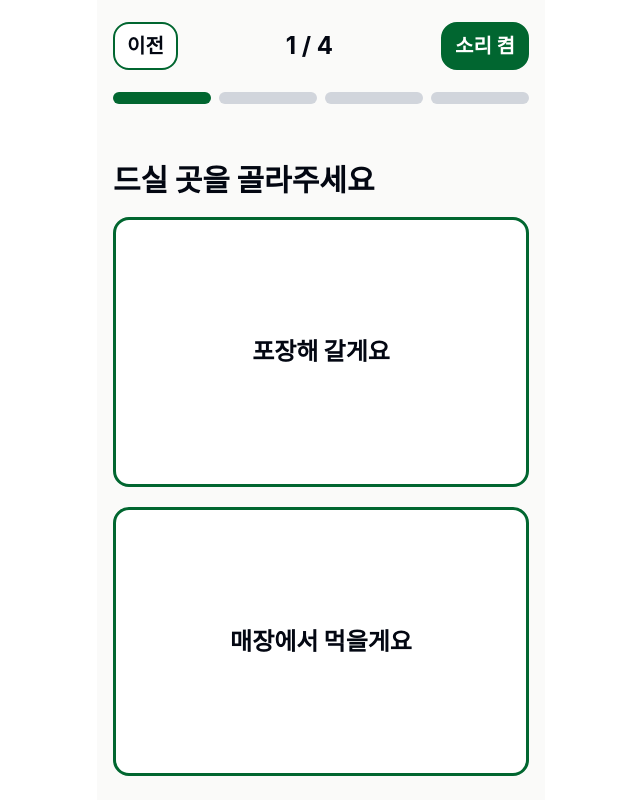
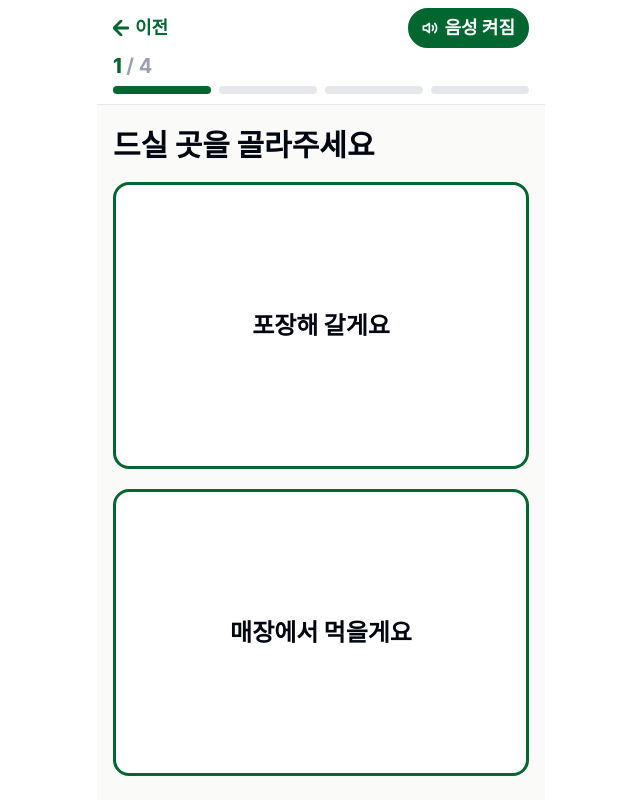
Before and after one commit to Emp10yee/e-um-easyview, a React (Vite) app in the folder frontend/: page / in a window 1280 px wide. Both pictures are taken after a click on the button "주문 시작하기". Shown: the whole page, without its empty margins (319-959 px from the left). Built offline with nearby package versions, Linux system fonts and the light colour scheme; a web font is replaced by a local one.

Commit message:
Feat: 5차 다듬기. UI 개선

```diff
--- a/frontend/src/pages.tsx
+++ b/frontend/src/pages.tsx
@@ -42,12 +42,8 @@ export function AppProvider({ children }: { children: ReactNode }) {
 export const useAppCtx = () => useContext(AppContext)
 
 // ===== 공통 버튼 스타일 (진한 녹색 + 흰 글씨, 아이콘 없이 글자만, 파랑/파스텔 안 씀) =====
-const BTN = 'touch-manipulation active:scale-95 rounded-2xl font-extrabold'
+const BTN = 'touch-manipulation active:scale-95 transition-transform rounded-2xl font-extrabold'
 const PRIMARY = `${BTN} min-h-[72px] w-full text-2xl bg-green-800 text-white active:bg-green-900 disabled:bg-gray-300 disabled:text-gray-700`
-// 보조 버튼은 한 단계 얇게(bold) → 질문·안내·메인 버튼이 먼저 보이게
-const SECONDARY = `${BTN.replace('font-extrabold', 'font-bold')} min-h-[60px] text-xl bg-white text-gray-950 border-[3px] border-green-800 active:bg-gray-100 disabled:opacity-40`
-// 맨 위 작은 버튼 (뒤로, 소리) — 사용자 요청으로 60px 규칙 예외
-const SMALL = `${BTN.replace('font-extrabold', 'font-bold')} shrink-0 min-h-[48px] px-3 text-xl border-2 border-green-800 disabled:opacity-40`
 
 const CUSTOM = '직접 입력'
 
@@ -154,16 +150,20 @@ export function StartPage() {
   }
 
   return (
-    // 배경은 아주 연한 회색 → 흰 버튼이 카드처럼 떠 보이게
-    <div className="h-dvh w-full max-w-md mx-auto bg-stone-50 text-gray-950 flex flex-col px-4 pt-4 pb-6">
-      {/* 상단: 이전 + 진행 표시 + 소리 켬/끔 (가이드 화면과 같은 배치) */}
-      <div className="flex items-center justify-between gap-3 min-h-[60px]">
-        <button onClick={goBack} className={`${SMALL} bg-white text-gray-950`}>
+    // 전체 배경은 연한 회색(bg-stone-50), 상단바만 흰색(bg-white)으로 구분
+    <div className="h-dvh w-full max-w-md mx-auto bg-stone-50 text-gray-950 flex flex-col">
+      {/* 흰색 상단바 (슬림형): 1줄(← 이전 / 음성 켜짐) + 2줄(순서 + 바로 오른쪽에 고른 내용) + 3줄(진행 막대) */}
+      <header className="shrink-0 bg-white px-4 pt-2 pb-2.5 border-b border-gray-200">
+        <div className="flex items-center justify-between gap-3">
+          <button
+            onClick={goBack}
+            className="touch-manipulation active:scale-95 transition-transform min-h-[36px] pr-2 flex items-center gap-1.5 text-lg font-extrabold text-green-800"
+          >
+            <svg className="w-4 h-4 shrink-0" viewBox="4 4 16 16" fill="none" stroke="currentColor" strokeWidth="2.8" strokeLinecap="round" strokeLinejoin="round" aria-hidden="true">
+              <path d="M19 12H5M12 19l-7-7 7-7" />
+            </svg>
             이전
           </button>
-        <span className="text-2xl font-bold">
-          {step + 1} / {steps.length}
-        </span>
           <button
             onClick={() => {
               // 끌 때는 읽던 것 바로 멈춤, 켜면 지금 질문을 다시 읽어줌
@@ -171,30 +171,49 @@ export function StartPage() {
               setSound(!sound)
             }}
             aria-pressed={sound}
-          className={`${SMALL} ${sound ? 'bg-green-800 text-white' : 'bg-white text-gray-950'}`}
+            className={`touch-manipulation active:scale-95 transition-transform min-h-[36px] px-3 py-1 rounded-full border-2 border-green-800 flex items-center gap-1.5 text-lg font-bold ${
+              sound ? 'bg-green-800 text-white' : 'bg-white text-green-800'
+            }`}
           >
-          {sound ? '소리 켬' : '소리 끔'}
+            <svg className="w-4 h-4 shrink-0" viewBox="0 0 24 24" fill="none" stroke="currentColor" strokeWidth="2.5" strokeLinecap="round" strokeLinejoin="round" aria-hidden="true">
+              <polygon points="11 5 6 9 2 9 2 15 6 15 11 19 11 5" />
+              {sound ? (
+                <path d="M15.54 8.46a5 5 0 0 1 0 7.07M19.07 4.93a10 10 0 0 1 0 14.14" />
+              ) : (
+                <path d="M23 9l-6 6M17 9l6 6" />
+              )}
+            </svg>
+            {sound ? '음성 켜짐' : '음성 꺼짐'}
           </button>
         </div>
 
-      {/* 진행 막대 (녹색 = 지난 단계) */}
-      <div className="flex gap-2 mt-4">
-        {steps.map((_, i) => (
-          <div key={i} className={`h-3 flex-1 rounded-full ${i <= step ? 'bg-green-800' : 'bg-gray-300'}`} />
-        ))}
-      </div>
-
-      {/* 지금까지 고른 내용 (첫 단계는 비어 있어도 자리 유지) */}
-      <p className="min-h-[28px] mt-4 text-xl font-bold text-green-800 break-keep">
+        {/* 순서(왼쪽) + 바로 오른쪽 옆에 지금까지 고른 내용 */}
+        <div className="flex items-baseline gap-2.5 mt-1 min-h-[26px]">
+          <span className="shrink-0 text-xl font-extrabold">
+            <span className="text-green-800">{step + 1}</span>{' '}
+            <span className="text-gray-400 font-bold">/ {steps.length}</span>
+          </span>
+          <p className="min-w-0 text-xl font-bold text-green-800 break-keep truncate">
             {steps
               .slice(0, step)
               .map((st) => (st.key === 'dineType' ? (sel.dineType.startsWith('포장') ? '포장' : '매장') : sel[st.key]))
               .filter(Boolean)
               .join(' · ')}
           </p>
+        </div>
 
+        {/* 진행 막대 (녹색 = 지난 단계) */}
+        <div className="flex gap-2 mt-1.5">
+          {steps.map((_, i) => (
+            <div key={i} className={`h-2 flex-1 rounded-full ${i <= step ? 'bg-green-800' : 'bg-gray-200'}`} />
+          ))}
+        </div>
+      </header>
+
+      {/* 본문 영역 (연한 회색 배경 위 질문 + 흰색 선택 카드) */}
+      <div className="flex-1 min-h-0 flex flex-col px-4 pt-5 pb-6">
         {/* 질문 */}
-      <h1 className="text-3xl font-extrabold leading-snug mt-3 mb-4 break-keep">
+        <h1 className="text-3xl font-extrabold leading-snug mb-4 break-keep">
           {question}
         </h1>
 
@@ -238,6 +257,7 @@ export function StartPage() {
             ))}
           </div>
         )}
+      </div>
     </div>
   )
 }
@@ -326,7 +346,7 @@ function CameraView({
 
   return (
     // 컨테이너 크기를 기준으로 래퍼가 영상/사진 비율을 유지한 채 최대 크기로 맞춰짐
-    <div className="relative h-full w-full bg-gray-950 flex items-center justify-center [container-type:size]">
+    <div className="relative h-full w-full rounded-2xl overflow-hidden bg-gray-950 flex items-center justify-center [container-type:size]">
       <div
         className="relative max-h-full max-w-full mx-auto"
         style={{ aspectRatio: ratio, width: `min(100cqw, ${ratio * 100}cqh)` }}
@@ -368,11 +388,9 @@ function CameraView({
       {error && !photo && !box && (
         <div className="absolute inset-0 bg-gray-950 text-white flex flex-col items-center justify-center gap-6 p-6 text-center">
           <p className="text-2xl font-extrabold leading-snug break-keep">
-            카메라 화면을 띄울 수 없어요
+            지금은 카메라를 사용할 수 없어요.
             <br />
-            아래 버튼으로 사진을 찍거나
-            <br />
-            불러와주세요
+            다시 시도해주세요.
           </p>
           <button
             onClick={() => setRetry(retry + 1)}
@@ -569,25 +587,44 @@ export function GuidePage() {
 
   return (
     <div className="h-dvh w-full max-w-md mx-auto bg-stone-50 text-gray-950 flex flex-col">
-      {/* 맨 위: 작은 이전/소리 버튼 + 고른 내용 (잘리지 않게 줄바꿈) */}
-      <div className="shrink-0 flex items-start gap-3 px-3 pt-2 pb-2">
-        <button onClick={goBack} disabled={status === 'analyzing'} className={`${SMALL} bg-white text-gray-950`}>
+      {/* 맨 위 흰색 상단바 (슬림형): 1줄(← 이전 / 음성 켜짐) + 2줄(하단에 선택한 요소들) */}
+      <header className="shrink-0 bg-white px-4 pt-2 pb-2 border-b border-gray-200">
+        <div className="flex items-center justify-between gap-3">
+          <button
+            onClick={goBack}
+            disabled={status === 'analyzing'}
+            className="touch-manipulation active:scale-95 transition-transform shrink-0 min-h-[36px] pr-2 flex items-center gap-1.5 text-lg font-extrabold text-green-800 disabled:opacity-40"
+          >
+            <svg className="w-4 h-4 shrink-0" viewBox="4 4 16 16" fill="none" stroke="currentColor" strokeWidth="2.8" strokeLinecap="round" strokeLinejoin="round" aria-hidden="true">
+              <path d="M19 12H5M12 19l-7-7 7-7" />
+            </svg>
             이전
           </button>
-        <p className="flex-1 min-w-0 pt-2 text-xl font-extrabold text-center leading-snug break-keep">
-          {summarize(ctx)}
-        </p>
           <button
             onClick={toggleSound}
             aria-pressed={sound}
-          className={`${SMALL} ${sound ? 'bg-green-800 text-white' : 'bg-white text-gray-950'}`}
+            className={`touch-manipulation active:scale-95 transition-transform shrink-0 min-h-[36px] px-3 py-1 rounded-full border-2 border-green-800 flex items-center gap-1.5 text-lg font-bold ${
+              sound ? 'bg-green-800 text-white' : 'bg-white text-green-800'
+            }`}
           >
-          {sound ? '소리 켬' : '소리 끔'}
+            <svg className="w-4 h-4 shrink-0" viewBox="0 0 24 24" fill="none" stroke="currentColor" strokeWidth="2.5" strokeLinecap="round" strokeLinejoin="round" aria-hidden="true">
+              <polygon points="11 5 6 9 2 9 2 15 6 15 11 19 11 5" />
+              {sound ? (
+                <path d="M15.54 8.46a5 5 0 0 1 0 7.07M19.07 4.93a10 10 0 0 1 0 14.14" />
+              ) : (
+                <path d="M23 9l-6 6M17 9l6 6" />
+              )}
+            </svg>
+            {sound ? '음성 켜짐' : '음성 꺼짐'}
           </button>
         </div>
+        <p className="mt-1 text-xl font-bold text-green-800 leading-tight break-keep">
+          {summarize(ctx)}
+        </p>
+      </header>
 
-      {/* 가운데: 카메라 / 찍은 사진 (남는 공간 전부), 박스는 안내 중일 때만 */}
-      <div className="flex-1 min-h-0">
+      {/* 가운데: 카메라 / 찍은 사진 (최대한 크게 확보), 박스는 안내 중일 때만 */}
+      <div className="flex-1 min-h-0 px-4 pt-2 pb-1">
         <CameraView
           photo={shownPhoto}
           box={status === 'guiding' && cur ? cur.box : null}
@@ -595,19 +632,22 @@ export function GuidePage() {
         />
       </div>
 
-      {/* 하단: 안내 문구(최대 3줄) → 칩 줄(최대 2개) → 메인 버튼 1개 */}
-      <div className="shrink-0 p-4 flex flex-col gap-4">
+      {/* 하단: 별도 흰색 바 없이 회색 바탕에 바로 문구 + 버튼 배치 (높이 줄여서 카메라 영역 확대) */}
+      <div className="shrink-0 px-4 pt-1 pb-3 flex flex-col gap-2">
         <p
-          className={`min-h-[64px] text-2xl font-extrabold leading-8 line-clamp-3 break-keep ${warn ? 'text-red-700' : ''}`}
+          className={`min-h-[36px] flex items-center text-2xl font-extrabold leading-snug line-clamp-2 break-keep ${warn ? 'text-red-700' : ''}`}
         >
           {message}
         </p>
         {/* 칩이 없어도 자리를 유지해서 카메라 크기가 출렁이지 않게 함 */}
-        <div className="grid grid-cols-2 gap-4 h-[60px]">
+        <div className="grid grid-cols-2 gap-2.5 h-[50px]">
           {status === 'camera' ? (
-            // 카메라 상태: 칩 자리에 갤러리 버튼
-            <button onClick={() => fileRef.current?.click()} className={`${SECONDARY} col-span-2`}>
-              사진 불러오기
+            // 카메라 상태: 칩 자리에 갤러리 버튼 (흰 바탕 + 회색 테두리로 깔끔하게 차등)
+            <button
+              onClick={() => fileRef.current?.click()}
+              className="touch-manipulation active:scale-95 transition-transform col-span-2 min-h-[50px] rounded-2xl bg-white text-gray-800 border-2 border-gray-300 text-xl font-extrabold active:bg-gray-100"
+            >
+              앨범에서 사진 불러오기
             </button>
           ) : kind === 'action' ? (
             // 기기에서 하는 행동: 버튼처럼 보이지 않게 글자만 (화면 누르기와 구분)
@@ -619,7 +659,7 @@ export function GuidePage() {
               <button
                 key={c}
                 onClick={() => onChip(c)}
-                className={`${BTN} min-h-[60px] px-2 text-xl leading-tight break-keep border-[3px] border-green-800 ${
+                className={`${BTN} min-h-[50px] px-2 text-xl leading-tight break-keep border-[3px] border-green-800 ${
                   isAsk ? 'bg-green-800 text-white' : 'bg-white active:bg-gray-100'
                 }`}
               >
@@ -632,11 +672,11 @@ export function GuidePage() {
         <button
           onClick={action.onClick}
           disabled={status === 'analyzing' || isAsk}
-          className={
+          className={`${BTN} min-h-[60px] w-full text-2xl bg-green-800 text-white active:bg-green-900 ${
             status === 'analyzing'
-              ? PRIMARY.replace('disabled:bg-gray-300 disabled:text-gray-700', 'disabled:bg-[#5b7a66] disabled:text-white') // 기존 녹색의 채도만 낮춘 색 (흰 글씨 대비 4.7:1)
-              : PRIMARY
-          }
+              ? 'disabled:bg-[#5b7a66] disabled:text-white' // 기존 녹색의 채도만 낮춘 색 (흰 글씨 대비 4.7:1)
+              : 'disabled:bg-gray-300 disabled:text-gray-700'
+          }`}
         >
           {action.label}
         </button>
```
Lines whose indentation alone changed are shown as unchanged.
